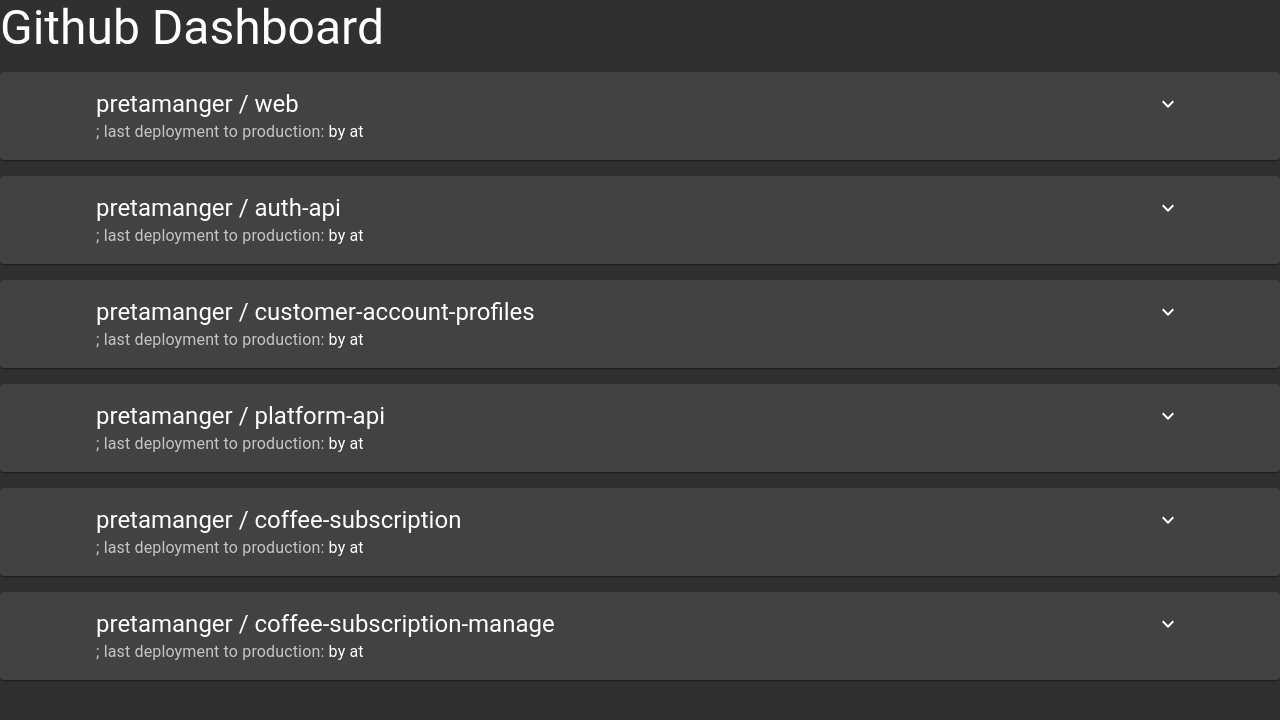
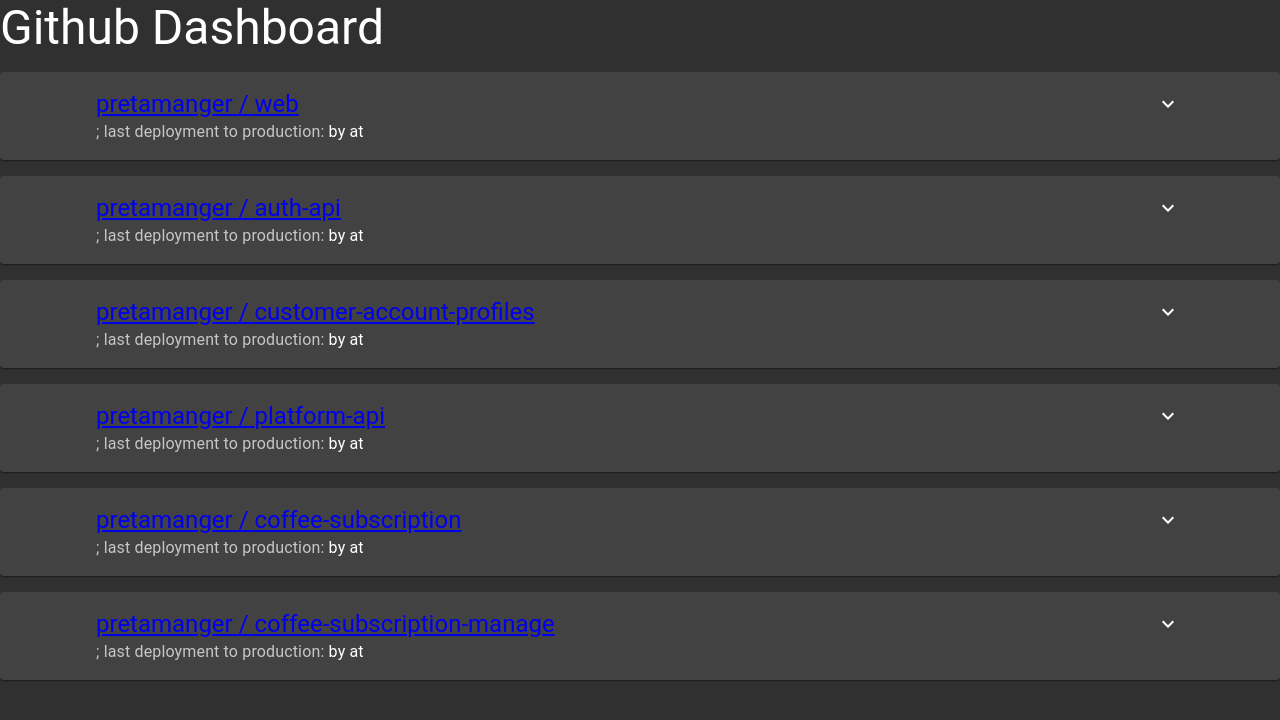
Before and after one commit to andreacaldera/github-dashboard, a React (Create React App) app in the folder client/: page / in a window 1280 px wide. Shown: the top 720 px of the page. Built offline with nearby package versions, Linux system fonts and the light colour scheme; no server answers.

Commit message:
link to github project

```diff
--- a/client/src/project-dashboard.tsx
+++ b/client/src/project-dashboard.tsx
@@ -35,10 +35,14 @@
     background: theme.palette.error.main
   },
   successFont: {
-    color: theme.palette.success.main
+    '& a': {
+      color: `${theme.palette.success.main} !important`
+    }
   },
   failureFont: {
-    color: theme.palette.error.main
+    '& a': {
+      color: `${theme.palette.error.main} !important`
+    }
   },
   running: {
     background: theme.palette.warning.light
@@ -94,8 +98,8 @@
   project,
   action
 }) => {
-  const { getLastCommit, getLastSuccessfulCommit } = useCommitData()
-  const [projectStatus, setProjectStatus] = useState<CommitData | undefined>()
+  const [commitData, setCommitData] = useState<CommitData | undefined>()
+  const { getLastCommit, getLastSuccessfulCommit } = useCommitData(commitData)
   const [expanded, setExpanded] = React.useState(false)
   const classes = useStyles()
 
@@ -106,7 +110,7 @@
       }`
     )
     const body = await data.json()
-    setProjectStatus(body)
+    setCommitData(body)
   }
 
   useEffect(() => {
@@ -117,15 +121,15 @@
     }
   }, [])
 
-  const lastUpdated = useDate(projectStatus?.created, `Last update: `)
+  const lastUpdated = useDate(commitData?.created, `Last update: `)
 
-  const firstCommit = getLastCommit(projectStatus)
+  const firstCommit = getLastCommit()
   const completedProject =
     firstCommit?.conclusion === 'success'
       ? classes.successFont
       : classes.failureFont
 
-  const lastSuccessfulCommit = getLastSuccessfulCommit(projectStatus)
+  const lastSuccessfulCommit = getLastSuccessfulCommit()
 
   return (
     <div className={classes.container}>
@@ -145,7 +149,12 @@
           }
           title={
             <div className={firstCommit?.conclusion && completedProject}>
-              {organisation} / {project}
+              <a
+                href={`https://github.com/${organisation}/${project}/commits`}
+                target={`https://github.com/${organisation}/${project}/commits`}
+              >
+                {organisation} / {project}
+              </a>
             </div>
           }
           subheader={
@@ -173,7 +182,7 @@
                     </TableRow>
                   </TableHead>
                   <TableBody>
-                    {projectStatus?.commits.map(commit => {
+                    {commitData?.commits.map(commit => {
                       const { conclusion, status } = commit
                       const completedClass =
                         conclusion === 'success'
--- a/client/src/use-commit-data.ts
+++ b/client/src/use-commit-data.ts
@@ -1,11 +1,11 @@
 import { Commit, CommitData } from './project-dashboard'
 
-export const useCommitData = () => {
-  const getLastCommit = (commitData?: CommitData) => {
+export const useCommitData = (commitData?: CommitData) => {
+  const getLastCommit = () => {
     return commitData ? commitData.commits[0] : null
   }
 
-  const getLastSuccessfulCommit = (commitData?: CommitData) => {
+  const getLastSuccessfulCommit = () => {
     return commitData?.commits.reduce((acc, item) => {
       if (acc) {
         return acc
```
